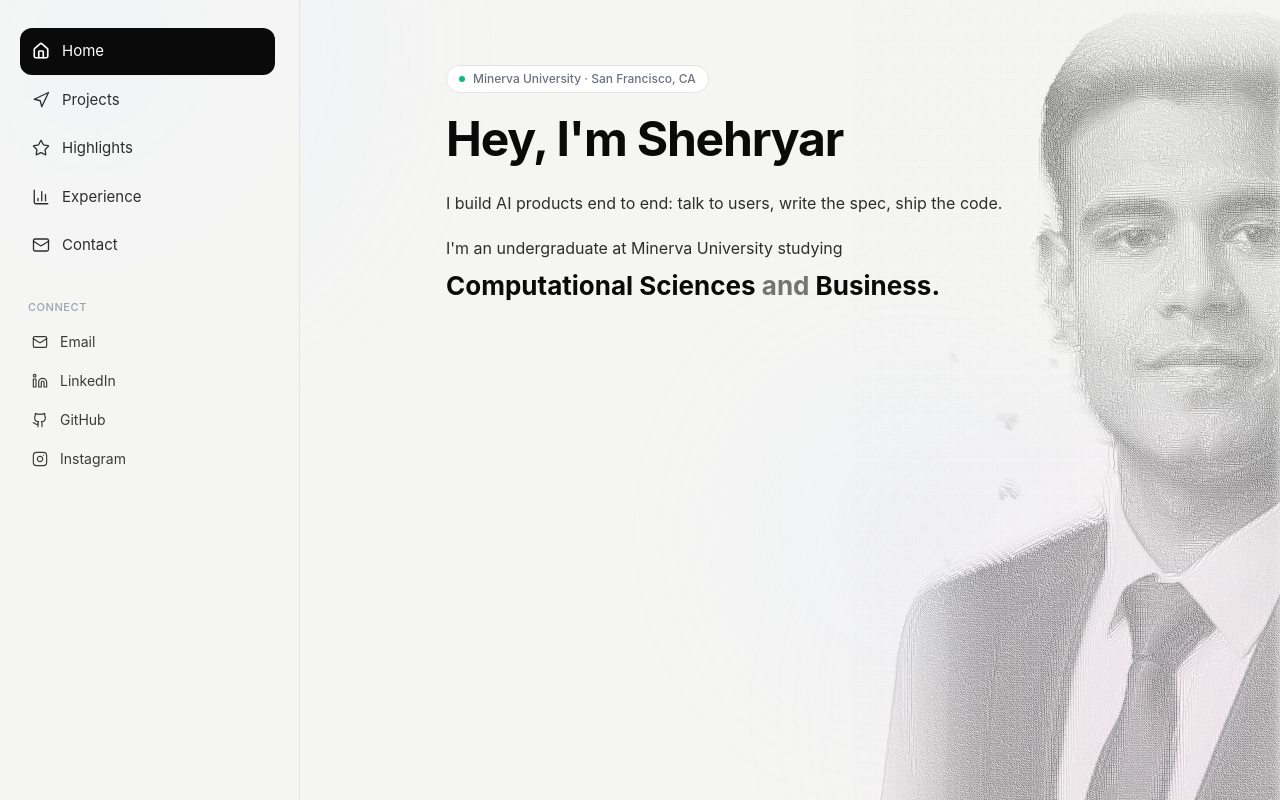
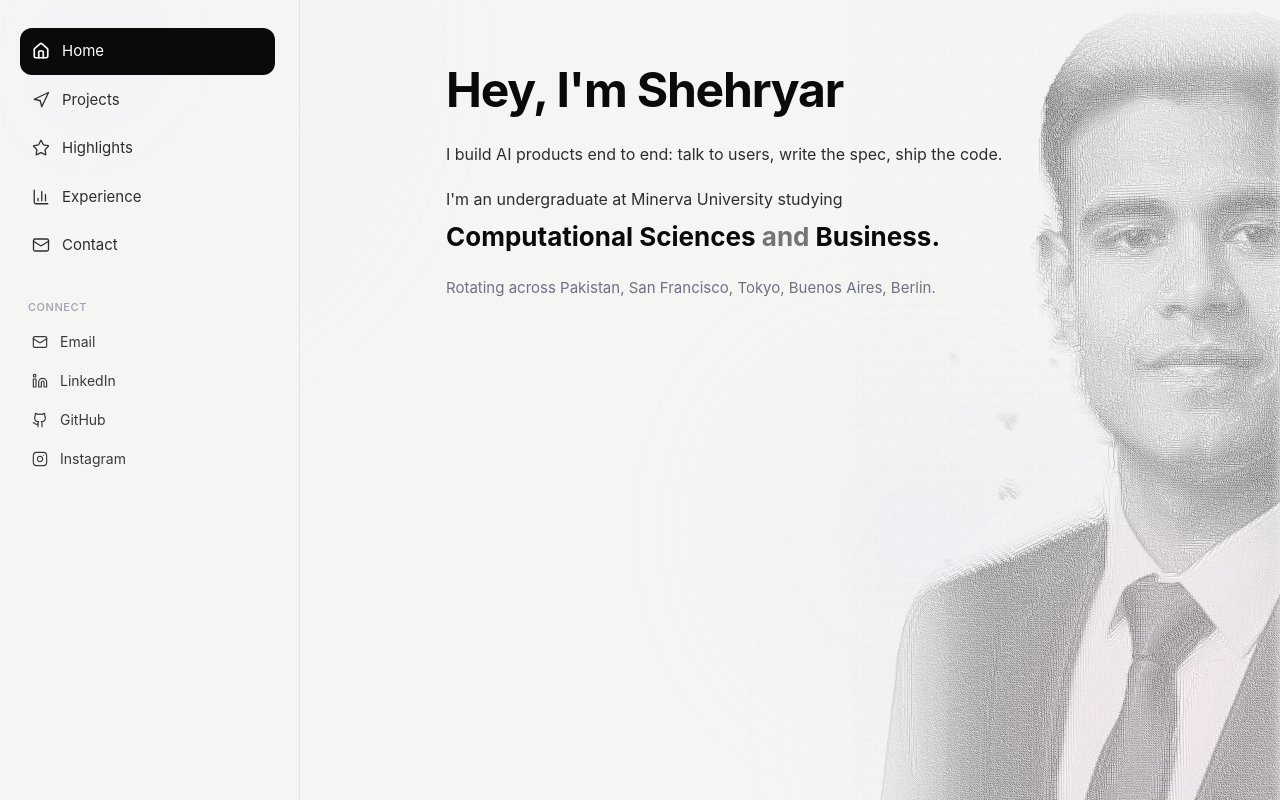
Before and after one commit to shehryaur/shehryarhassan-portfolio, a Next.js app: page / in a window 1280 px wide. Built offline with nearby package versions, Linux system fonts and the light colour scheme.

Commit message:
Replace Minerva location pill with global rotation cities description

```diff
--- a/app/page.tsx
+++ b/app/page.tsx
@@ -5,12 +5,7 @@ export default function HomePage() {
     <div className="relative">
       {/* Hero Foreground Content */}
       <div className="relative z-10 max-w-xl pt-2">
-        <div className="inline-flex items-center gap-2 rounded-full border border-line bg-surface px-3 py-1 text-[12px] font-medium text-mute">
-          <span className="h-1.5 w-1.5 rounded-full bg-emerald-500" />
-          Minerva University · San Francisco, CA
-        </div>
-
-        <h1 className="mt-5 text-[40px] font-bold tracking-tight text-ink sm:text-[48px] leading-[1.08]">
+        <h1 className="text-[40px] font-bold tracking-tight text-ink sm:text-[48px] leading-[1.08]">
           Hey, I&apos;m Shehryar
         </h1>
 
@@ -23,6 +18,9 @@ export default function HomePage() {
             <span className="block pt-2 text-[22px] font-bold leading-tight text-ink md:text-[26px]">
               Computational Sciences <span className="text-ink/55">and</span> Business.
             </span>
+          </p>
+          <p className="pt-1 text-[15px] text-mute">
+            Rotating across Pakistan, San Francisco, Tokyo, Buenos Aires, Berlin.
           </p>
         </div>
       </div>
```
